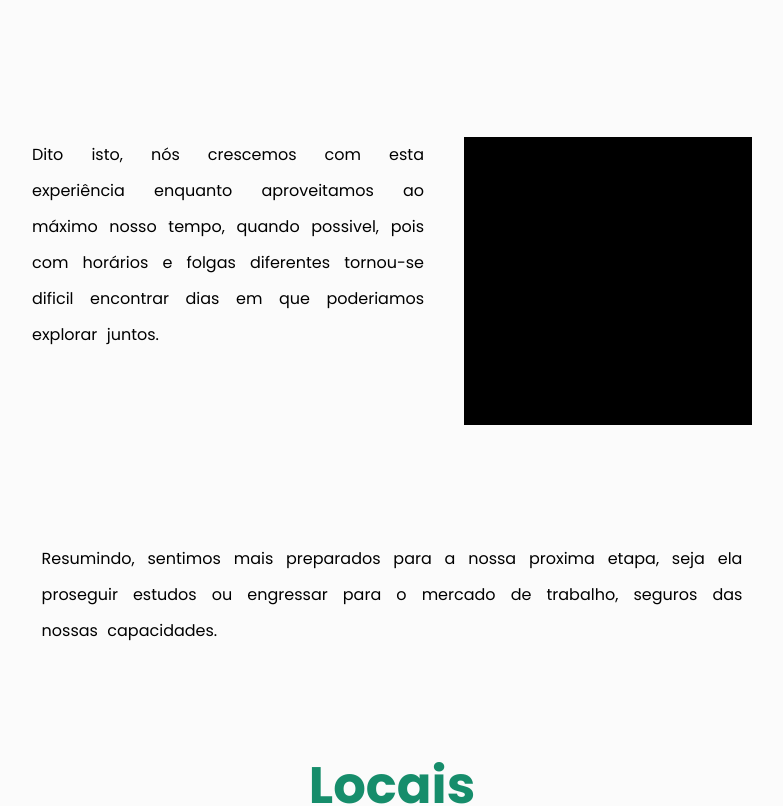
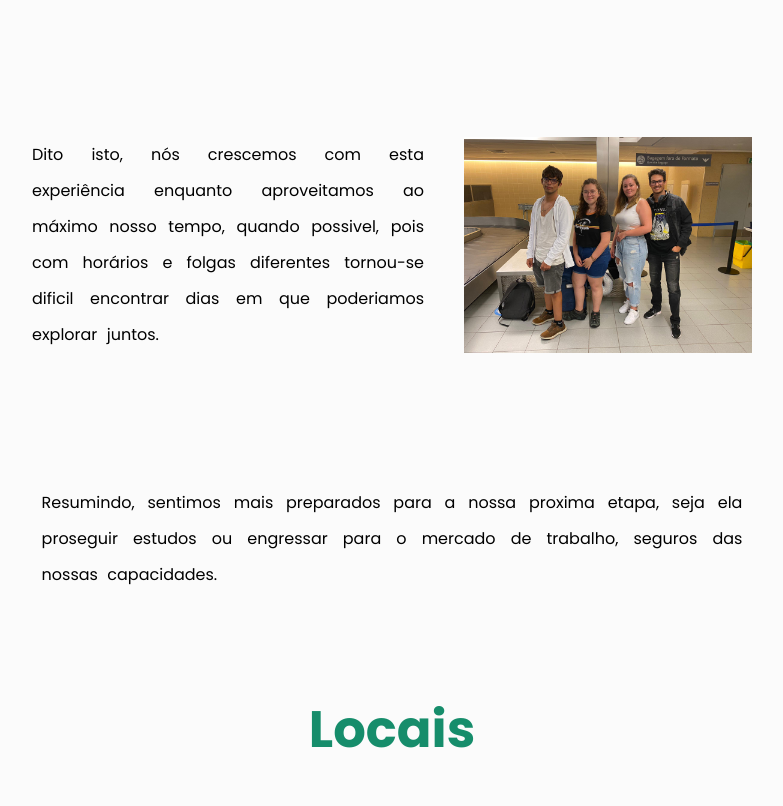
Before and after one commit to canariashos/canariashos.github.io, a plain HTML site: page index.html in a window 1280 px wide. Shown: the part 3080-3886 px from the top of the page, without its empty margins (248-1031 px from the left). Drawn offline with Linux system fonts and the light colour scheme.

Commit message:
Update index.html

```diff
--- a/index.html
+++ b/index.html
@@ -71,7 +71,7 @@
                 </div>
                 <div class="row-rever">
                     <p>Dito isto, nós crescemos com esta experiência enquanto aproveitamos ao máximo nosso tempo, quando possivel, pois com horários e folgas diferentes tornou-se dificil encontrar dias em que poderiamos explorar juntos.</p>
-                    <img src="./assets/images/Solid_black.png" alt="">
+                    <img src="./assets/images/Canarias_Final.jpeg" alt="">
                 </div>
                 <p>Resumindo, sentimos mais preparados para a nossa proxima etapa, seja ela proseguir estudos ou engressar para o mercado de trabalho, seguros das nossas capacidades.</p>
             </div>
```
